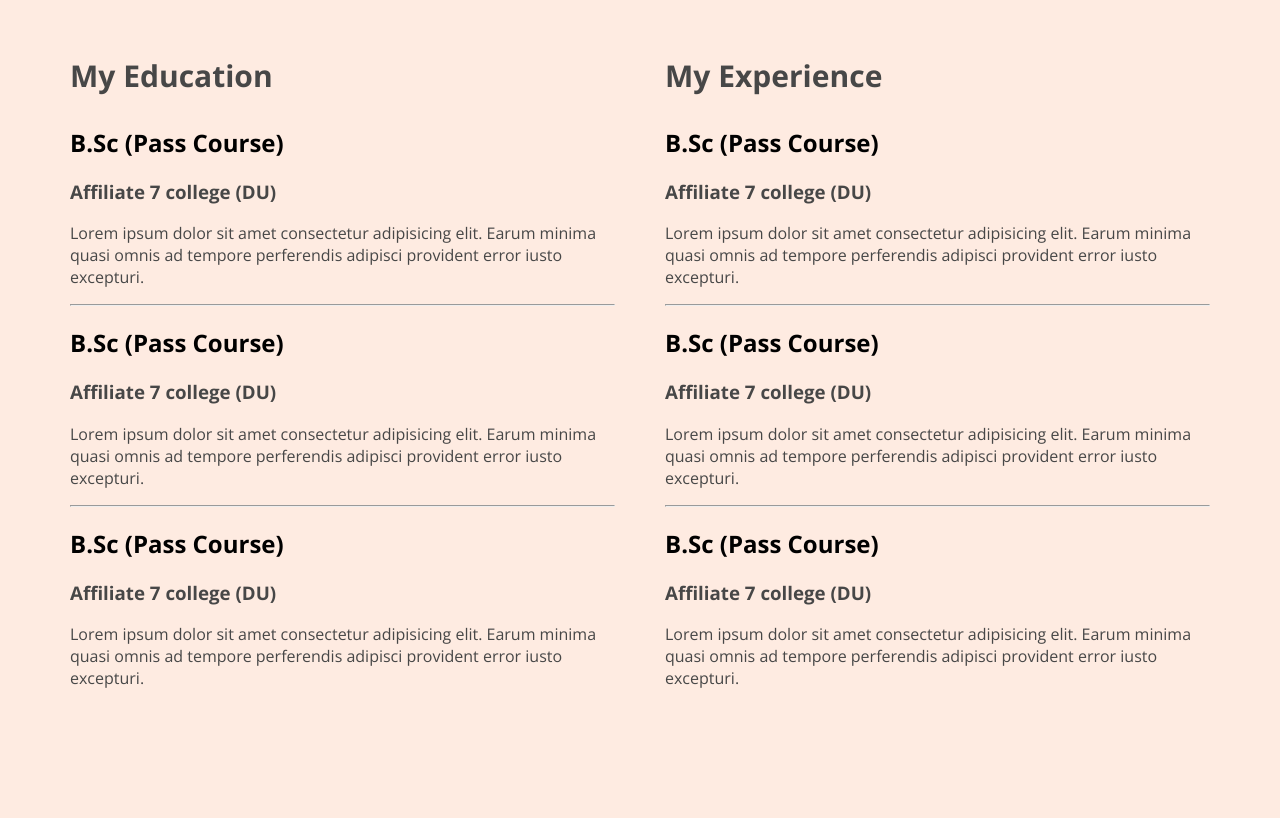
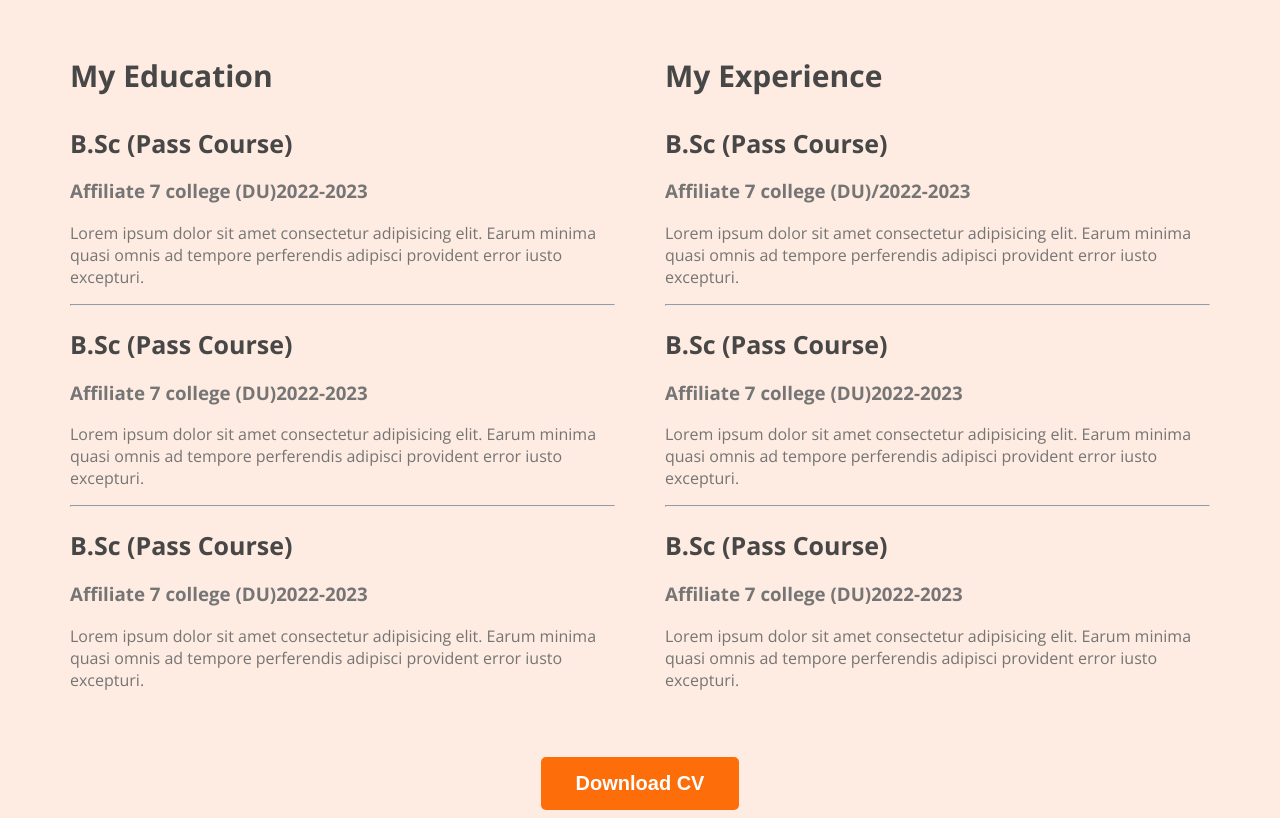
Before and after one commit to Foysal-23/Web-Developer-Protfolio, a plain HTML site: page index.html in a window 1280 px wide. Shown: the part 2400-3218 px from the top of the page. Before the commit the page ends 3113 px from the top, so only its background shows below. Drawn offline with nearby package versions, Linux system fonts and the light colour scheme.

Commit message:
finished the resume

```diff
--- a/index.html
+++ b/index.html
@@ -117,21 +117,21 @@
           <h3 class="resume-column-title">My Education</h3>
           <div class="resume-item">
             <h2 class="resume-item-title">B.Sc (Pass Course)</h2>
-            <h3 class="resume-item-inistitute">Affiliate 7 college (DU)</h3>
+            <h3 class="resume-item-inistitute">Affiliate 7 college (DU)2022-2023</h3>
             <p class="resume-item-desc">Lorem ipsum dolor sit amet consectetur adipisicing elit. Earum minima quasi
               omnis ad tempore perferendis adipisci provident error iusto excepturi.</p>
           </div>
           <hr>
           <div class="resume-item">
             <h2 class="resume-item-title">B.Sc (Pass Course)</h2>
-            <h3 class="resume-item-inistitute">Affiliate 7 college (DU)</h3>
+            <h3 class="resume-item-inistitute">Affiliate 7 college (DU)2022-2023</h3>
             <p class="resume-item-desc">Lorem ipsum dolor sit amet consectetur adipisicing elit. Earum minima quasi
               omnis ad tempore perferendis adipisci provident error iusto excepturi.</p>
           </div>
           <hr>
           <div class="resume-item">
             <h2 class="resume-item-title">B.Sc (Pass Course)</h2>
-            <h3 class="resume-item-inistitute">Affiliate 7 college (DU)</h3>
+            <h3 class="resume-item-inistitute">Affiliate 7 college (DU)2022-2023</h3>
             <p class="resume-item-desc">Lorem ipsum dolor sit amet consectetur adipisicing elit. Earum minima quasi
               omnis ad tempore perferendis adipisci provident error iusto excepturi.</p>
           </div>
@@ -142,14 +142,14 @@
           <h3 class="resume-column-title ">My Experience</h3>
           <div class="resume-item">
             <h2 class="resume-item-title">B.Sc (Pass Course)</h2>
-            <h3 class="resume-item-inistitute">Affiliate 7 college (DU)</h3>
+            <h3 class="resume-item-inistitute">Affiliate 7 college (DU)/2022-2023</h3>
             <p class="resume-item-desc">Lorem ipsum dolor sit amet consectetur adipisicing elit. Earum minima quasi
               omnis ad tempore perferendis adipisci provident error iusto excepturi.</p>
           </div>
           <hr>
           <div class="resume-item">
             <h2 class="resume-item-title">B.Sc (Pass Course)</h2>
-            <h3 class="resume-item-inistitute">Affiliate 7 college (DU)</h3>
+            <h3 class="resume-item-inistitute">Affiliate 7 college (DU)2022-2023</h3>
             <p class="resume-item-desc">Lorem ipsum dolor sit amet consectetur adipisicing elit. Earum minima quasi
               omnis ad tempore perferendis adipisci provident error iusto excepturi.</p>
           </div>
@@ -157,7 +157,7 @@
 
           <div class="resume-item">
             <h2 class="resume-item-title">B.Sc (Pass Course)</h2>
-            <h3 class="resume-item-inistitute">Affiliate 7 college (DU)</h3>
+            <h3 class="resume-item-inistitute">Affiliate 7 college (DU)2022-2023</h3>
             <p class="resume-item-desc">Lorem ipsum dolor sit amet consectetur adipisicing elit. Earum minima quasi
               omnis ad tempore perferendis adipisci provident error iusto excepturi.</p>
           </div>
@@ -166,7 +166,9 @@
         </div>
       </div>
 
-
+<div class="download-cv">
+  <button class="btn-primary">Download CV</button>
+</div>
 
 
     </section>
--- a/styles/protfolio.css
+++ b/styles/protfolio.css
@@ -172,5 +172,17 @@ main section {
 
 .resume-item-inistitute,
 .resume-item-desc {
+  color: #757575;
+}
+
+.resume-item-title{
   color: #474747;
+  font-size: 25px;
+  font-weight: 700;
+  margin-bottom: 10px;
+
 }
+.download-cv{
+  text-align: center;
+ margin-top: 50px;
+}
```
